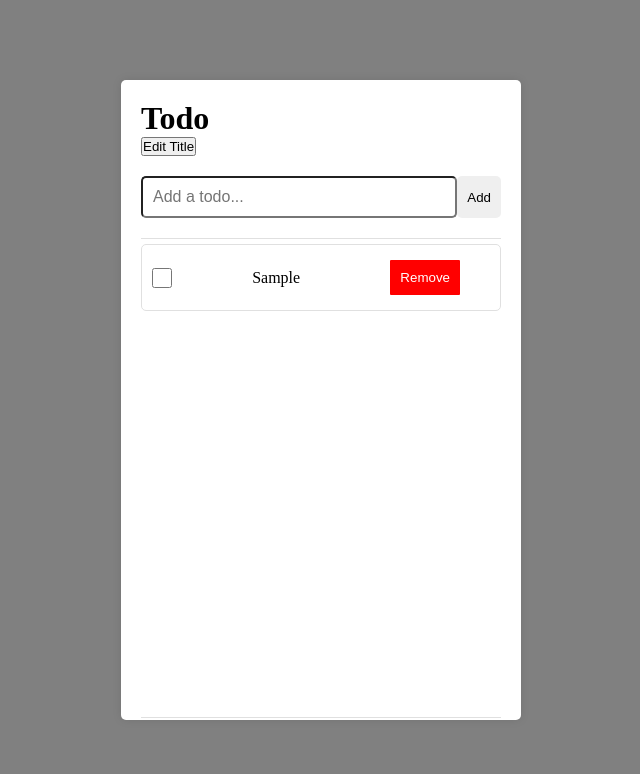
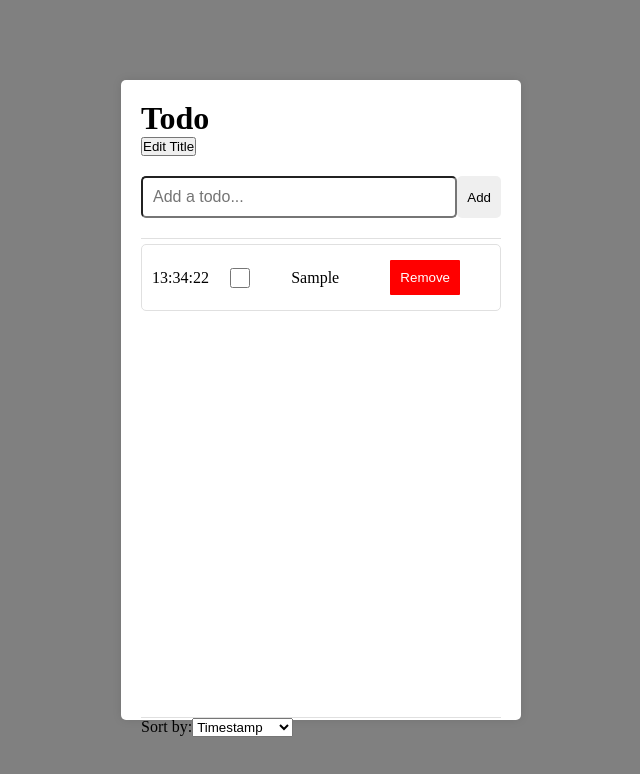
Before and after one commit to Isidorsson/lexicon-tasks, a React (Vite) app in the folder lexicon-task-react-todo-list/: page / in a window 1280 px wide. Both pictures are taken after typing "Sample" into the empty fields and a click on the button "Add". Shown: the top 774 px of the page, without its empty margins (319-959 px from the left). Built offline with nearby package versions, Linux system fonts and the light colour scheme.

Commit message:
Add sorting functionality to todo list

```diff
--- a/lexicon-task-react-todo-list/src/App.tsx
+++ b/lexicon-task-react-todo-list/src/App.tsx
@@ -7,7 +7,7 @@ export function App() {
   const [todos, setTodos] = useState<ITodo[]>([]);
 
   const addTodo = (text: string) => {
-    setTodos([...todos, { id: Date.now(), text, completed: false, isEditing: false }]);
+    setTodos([...todos, { id: Date.now(), text, completed: false, isEditing: false, createdAt: new Date(), author: 'Anonymous'}]);
   };
 
   const toggleTodo = (id: number) => {
@@ -33,6 +33,30 @@ export function App() {
     );
   };
 
+  const [sortItem, setSortItem] = useState<'asc' | 'desc' | 'completed' | 'uncompleted' | 'timestamp' | 'author'>('timestamp');
+  const sortTodos = (todos: ITodo[]) => {
+    switch (sortItem) {
+      case 'asc':
+        return todos.sort((a, b) => a.text.localeCompare(b.text));
+      case 'desc':
+        return todos.sort((a, b) => b.text.localeCompare(a.text));
+      case 'completed':
+        return todos.sort((a, b) => (a.completed === b.completed) ? 0 : a.completed ? 1 : -1);
+      case 'uncompleted':
+        return todos.sort((a, b) => (a.completed === b.completed) ? 0 : a.completed ? -1 : 1);
+      case 'timestamp':
+        return todos.sort((a, b) => b.createdAt.getTime() - a.createdAt.getTime());
+      case 'author':
+        return todos.sort((a, b) => a.author.localeCompare(b.author));
+      default:
+        return todos;
+    }
+  };
+
+
+
+
+
   return (
     <div className="App">
     <h1>{title}</h1>
@@ -40,7 +64,7 @@ export function App() {
     <button onClick={editTitle}>{isEditingTitle ? 'Save Title' : 'Edit Title'}</button>
     <TodoInput onAddTodo={addTodo} />
     <TodoList
-        todos={todos}
+      todos={sortTodos(todos)}
       onToggleTodo={toggleTodo}
       onRemoveTodo={removeTodo}
       onStartEditTodo={id => {
@@ -50,9 +74,18 @@ export function App() {
       }}
       onEndEditTodo={editTodo}
     />
-
-
-
+    <div>
+      <label>Sort by:</label>
+      <select value={sortItem} onChange={event => setSortItem(event.target.value as 'asc' | 'desc' | 'completed' | 'uncompleted' | 'timestamp' | 'author')}>
+        <option value="timestamp">Timestamp</option>
+        <option value="author">Author</option>
+        <option value="asc">A-Z</option>
+        <option value="desc">Z-A</option>
+        <option value="completed">Completed</option>
+        <option value="uncompleted">Uncompleted</option>
+      </select>
+    </div>
   </div>
   );
+
 }
--- a/lexicon-task-react-todo-list/src/components/TodoInterface.ts
+++ b/lexicon-task-react-todo-list/src/components/TodoInterface.ts
@@ -4,6 +4,8 @@ export interface ITodo {
   text: string;
   completed: boolean;
   isEditing: boolean;
+  createdAt: Date;
+  author: string;
 }
 
 export interface ITodoListProps {
--- a/lexicon-task-react-todo-list/src/components/TodoItem.tsx
+++ b/lexicon-task-react-todo-list/src/components/TodoItem.tsx
@@ -22,6 +22,10 @@ export function TodoItem({ todo, onToggleTodo, onRemoveTodo, onStartEditTodo, on
 
   return (
     <li className={`todo-item ${completed ? 'completed' : ''}`}>
+      <span className='todo-timestamp'>{todo.createdAt.toLocaleTimeString("en-GB")}</span>
+      {/* <span className='todo-timestamp'>{todo.createdAt.toLocaleDateString("en-GB")}</span> */}
+      {/* <span className='todo-timestamp'>{todo.createdAt.toLocaleTimeString("en-GB")}</span> */}
+
       <input className='todo-checkbox' type="checkbox" checked={completed} onChange={() => onToggleTodo(id)} />
       {isEditing ? (
         <input type="text" defaultValue={text} onBlur={handleBlur} onKeyDown={handleKeyDown} autoFocus />
```
Lines whose indentation alone changed are shown as unchanged.
